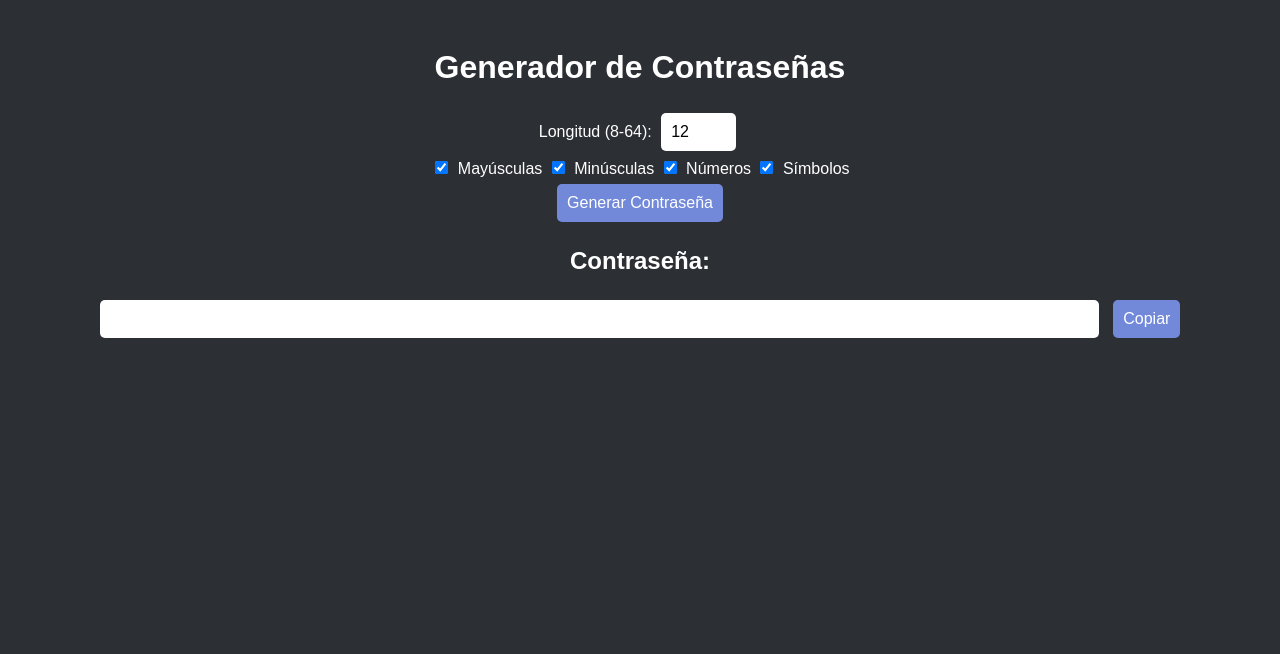
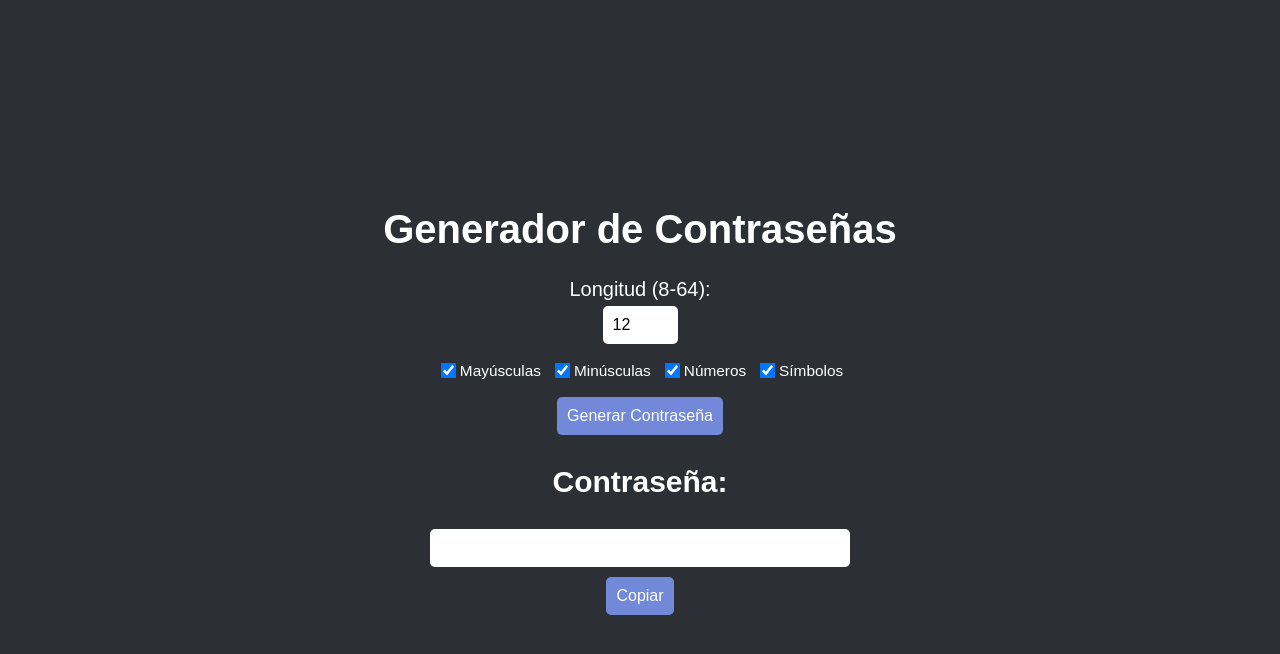
Before and after one commit to ProgramerHTMLPython/password_generator, a plain HTML site: page index.html in a window 1280 px wide. Drawn offline with Linux system fonts and the light colour scheme.

Commit message:
Update index.html

```diff
--- a/index.html
+++ b/index.html
@@ -1,19 +1,30 @@
 <!DOCTYPE html>
 <html lang="es">
 <head>
-    <meta charset="UTF-8">
-    <meta name="viewport" content="width=device-width, initial-scale=1.0">
+    <meta charset="UTF-8" />
+    <meta name="viewport" content="width=device-width, initial-scale=1.0" />
     <title>Generador de Contraseñas</title>
     <style>
-        body {
+        html, body {
+            margin: 0;
+            padding: 0;
+            height: 100%;
             background-color: #2C2F33;
             color: white;
             font-family: Arial, sans-serif;
+            display: flex;
+            justify-content: center;
+            align-items: center;
             text-align: center;
+            box-sizing: border-box;
+        }
+        body {
+            flex-direction: column;
             padding: 20px;
+            font-size: clamp(1rem, 2vw, 1.25rem);
         }
         input, button {
-            font-size: 16px;
+            font-size: clamp(1rem, 1.5vw, 1rem);
             padding: 10px;
             margin: 5px;
             border-radius: 5px;
@@ -23,14 +34,35 @@
             background-color: #7289DA;
             color: white;
             cursor: pointer;
+            transition: background-color 0.3s ease;
         }
         button:hover {
             background-color: #5b6eae;
         }
         #password {
             width: 80%;
+            max-width: 400px;
             text-align: center;
             font-weight: bold;
+        }
+        /* Agrupar inputs checkbox para mejor responsive */
+        div {
+            margin: 10px 0;
+            display: flex;
+            flex-wrap: wrap;
+            justify-content: center;
+            gap: 10px;
+        }
+        div input[type="checkbox"] {
+            transform: scale(1.2);
+            margin-right: 5px;
+            cursor: pointer;
+        }
+        div label {
+            font-size: clamp(0.9rem, 1.2vw, 1rem);
+            cursor: pointer;
+            display: flex;
+            align-items: center;
         }
     </style>
 </head>
@@ -41,10 +73,10 @@
     <input type="number" id="length" min="8" max="64" value="12">
 
     <div>
-        <input type="checkbox" id="uppercase" checked> Mayúsculas
-        <input type="checkbox" id="lowercase" checked> Minúsculas
-        <input type="checkbox" id="numbers" checked> Números
-        <input type="checkbox" id="symbols" checked> Símbolos
+        <label><input type="checkbox" id="uppercase" checked> Mayúsculas</label>
+        <label><input type="checkbox" id="lowercase" checked> Minúsculas</label>
+        <label><input type="checkbox" id="numbers" checked> Números</label>
+        <label><input type="checkbox" id="symbols" checked> Símbolos</label>
     </div>
 
     <button onclick="generarContrasena()">Generar Contraseña</button>
```
